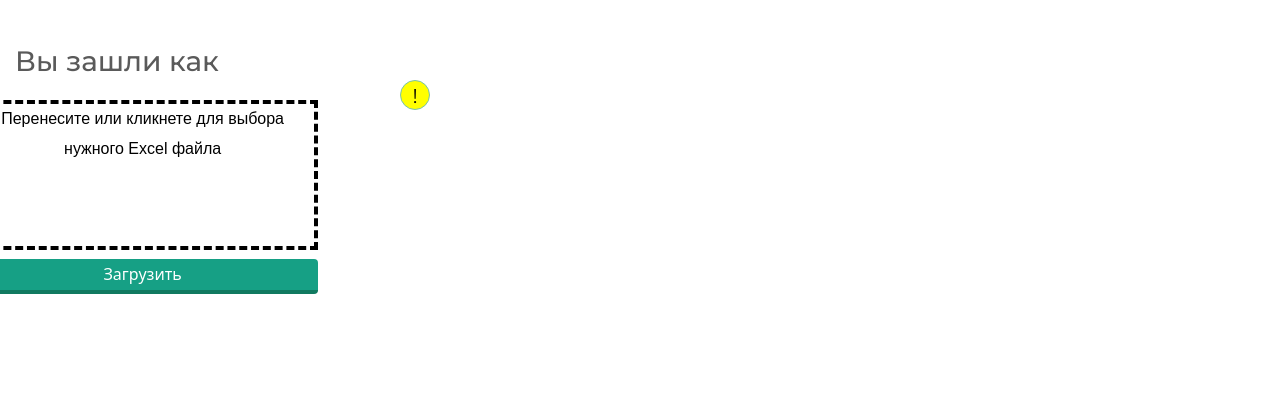
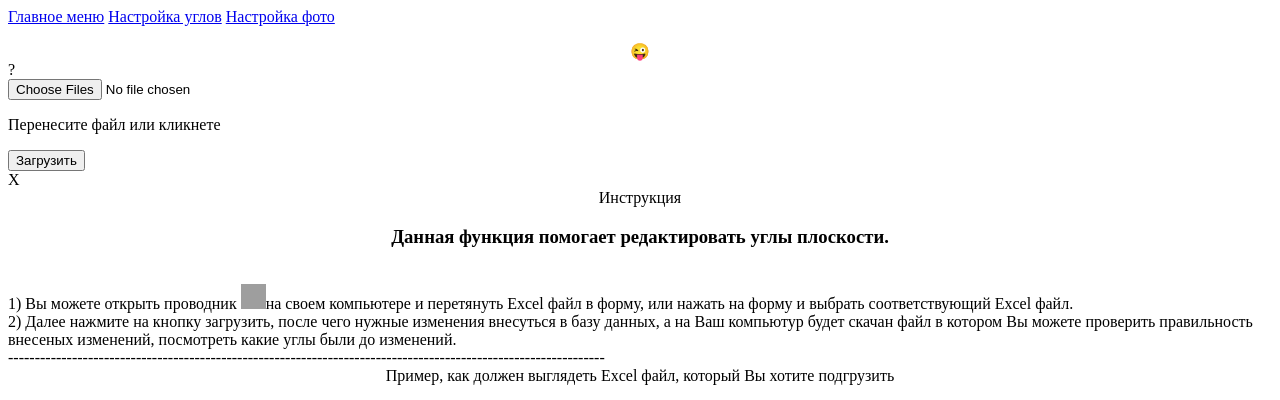
Before and after one commit to panchek/OhhRazom, a Django app: template templates/ToolsManager.html in a window 1280 px wide. Shown: the top 400 px of the page. Before the commit the page ends 294 px from the top, so only its background shows below. Run offline with Django 3.2, Linux system fonts and the light colour scheme; the template is opened without the code that fills it, so the values that code supplies are empty; grey boxes are pictures that could not be loaded.

Commit message:
Changes 14_06_2022

```diff
--- a/WorkBodyOutDoors.py
+++ b/WorkBodyOutDoors.py
@@ -23,6 +23,7 @@ class WorkBodyOutDoors(View):
         if flag == "addMark":
 
             MaxRazom = Totalplanes.objects.aggregate(Max('Razom_number'))
+            print(MaxRazom)
             instAdress = AdressPlanes(
                 adress_UA=request.POST.get('adress_UA'),
                 adress_RU=request.POST.get('adress_RU'),
--- a/templates/Admin.html
+++ b/templates/Admin.html
@@ -533,8 +533,8 @@ overflow-y: scroll;
                     {% csrf_token %}
                 <div class ="border border-dark">
                     {% for i in filterStory%}
-                        <input type="checkbox" class = "form-check-input ml-2" name = "point" value = "{{i.id}}">
-                        <label class = "form-check-label ml-4" style = "color:{{i.color}} " for="i.id">{{i.story}}</label><br/>
+                        <input type="checkbox" class = "form-check-input ml-2" name = "point" value = "{{i.0.id}}">
+                        <label class = "form-check-label ml-4" style = "color:{{i.0.color}} " for="i.id">{{i.0.story}} ({{i.1}})</label><br/>
                     {%endfor%}
                     <br/>
                 </div>
--- a/templates/TableAdmin.html
+++ b/templates/TableAdmin.html
@@ -37,7 +37,7 @@
                     <th>{{tableNameHead.city.RU}}</th>
                     <th>{{tableNameHead.contactor.RU}}</th>
                     <th>{{tableNameHead.adress.RU}}</th>
-                    <th>doors</th>
+                    <th>DOORS</th>
                     <th>{{tableNameHead.SelfNumberCont.RU}}</th>
                     <th>{{tableNameHead.Razom_number.RU}}</th>
                     <th>{{tableNameHead.type.RU}}</th>
@@ -51,7 +51,7 @@
                     <th>{{tableNameHead.city.EN}}</th>
                     <th>{{tableNameHead.contactor.EN}}</th>
                     <th>{{tableNameHead.adress.EN}}</th>
-                    <th>doors</th>
+                    <th>DOORS</th>
                     <th>{{tableNameHead.SelfNumberCont.EN}}</th>
                     <th>{{tableNameHead.Razom_number.EN}}</th>
                     <th>{{tableNameHead.type.EN}}</th>
@@ -65,7 +65,7 @@
                     <th>{{tableNameHead.city.UA}}</th>
                     <th>{{tableNameHead.contactor.UA}}</th>
                     <th>{{tableNameHead.adress.UA}}</th>
-                    <th>doors</th>
+                    <th>DOORS</th>
                     <th>{{tableNameHead.SelfNumberCont.UA}}</th>
                     <th>{{tableNameHead.Razom_number.UA}}</th>
                     <th>{{tableNameHead.type.UA}}</th>
--- a/templates/ToolsManager.html
+++ b/templates/ToolsManager.html
@@ -1,147 +1,101 @@
 <!DOCTYPE html>
 <html lang="en">
+  {% load static %}
 <head>
     <meta charset="UTF-8">
     <title>Tools Managers</title>
-    <link rel="stylesheet" href="https://bootswatch.com/5/minty/bootstrap.min.css">
+    <link rel="stylesheet" href="{% static 'admin\new\css\ToolsManager.css' %}">
     <script src="https://ajax.googleapis.com/ajax/libs/jquery/3.6.0/jquery.min.js"></script>
-    <style>
+    <script src="{% static 'admin\new\js\ToolsManager.js' %}"></script>
 
-        #info-btn{
-        position: relative;
-        left: 400px;
-        top: 80px;
-        border-radius: 50%;
-        width: 30px;
-        height: 30px;
-        text-align: center;
-        padding:0px;
-        background-color: yellow;
-        color: black;
-        font-size: 20px;
-        }
-
-        #user-hello{
-        padding: 15px;
-        }
-        #changeRoute{
-          position: absolute;
-          top: 25%;
-          left: 17%;
-          margin-top: -100px;
-          margin-left: -250px;
-          width: 350px;
-          height: 150px;
-          border: 4px dashed black;
-        }
-        #changeRoute p{
-          width: 100%;
-          height: 100%;
-          text-align: center;
-          line-height: 30px;
-          color: black;
-          font-family: Arial;
-        }
-        #changeRoute input{
-          position: absolute;
-          margin: 0;
-          padding: 0;
-          width: 100%;
-          height: 100%;
-          outline: none;
-          opacity: 0;
-
-        }
-        #changeRoute button{
-          margin: 0;
-          color: #fff;
-          background: #16a085;
-          border: none;
-          width: 350px;
-          height: 35px;
-          margin-top: -20px;
-          margin-left: -4px;
-          border-radius: 4px;
-          border-bottom: 4px solid #117A60;
-          transition: all .2s ease;
-          outline: none;
-        }
-        #changeRoute button:hover{
-          background: #149174;
-            color: #0C5645;
-        }
-        #changeRoute button:active{
-          border:0;
-        }
-    </style>
 
 </head>
 <body>
-    <!-- Button trigger modal -->
-    <button type="button" class="btn btn-primary" id="info-btn" data-toggle="modal" data-target="#exampleModalCenter">
-      !
-    </button>
 
-    <!-- Modal -->
-        <div class="modal fade" id="exampleModalCenter" tabindex="-1" role="dialog" aria-labelledby="exampleModalCenterTitle" aria-hidden="true">
-          <div class="modal-dialog modal-dialog-centered" role="document">
-            <div class="modal-content">
-              <div class="modal-header">
-                <h5 class="modal-title" id="exampleModalLongTitle">Modal title</h5>
-                <button type="button" class="close" data-dismiss="modal" aria-label="Close">
-                  <span aria-hidden="true">&times;</span>
-                </button>
-              </div>
-              <div class="modal-body">
-                ...
-              </div>
-              <div class="modal-footer">
-                <button type="button" class="btn btn-secondary" data-dismiss="modal">Close</button>
-                <button type="button" class="btn btn-primary">Save changes</button>
-              </div>
+    <div class="main">
+
+      <div id="forNav">
+        <nav class="navMenu">
+          <a href="#">Главное меню</a>
+          <a href="#">Настройка углов</a>
+          <a href="#">Настройка фото</a>
+          <div class="dot"></div>
+        </nav>
+      </div>
+
+      <div id="dif-info" align="center">
+        <p id="user-hello"></p><span id = "smile-contact">&#128540</span>
+      </div>
+
+        <div class="main-function">
+          <span class = "tooltip" id="help-text" title = "Кликни и получи подробную инструкцию">?</span>
+          <form id="changeRoute" method="post" enctype="multipart/form-data">
+              {% csrf_token %}
+              <input type="file" name="myfile" multiple>
+            <p>Перенесите файл или кликнете</p>
+            <button type="submit">Загрузить</button>
+          </form>
+        </div>
+      </div>
+
+
+      <!-- MODAL WINDOW ИНСТРУКЦИЯ-->
+      <div id="popup1" class="popup">
+        <div class="popup__body">
+          <div class="popup__content">
+            <span class="popup__close">X</span>
+            <div class="popup__title" align="center">Инструкция</div>
+            <div class="popup__text">
+              <h3 align="center">Данная функция помогает редактировать углы плоскости.</h3>
+              <br>1) Вы можете открыть проводник <img src="{% static 'admin\new\img\sample.png' %}" height="25px" width="25px">на своем компьютере и перетянуть Excel файл в форму, или нажать на форму
+                     и выбрать соответствующий Excel файл.
+              <br>2) Далее нажмите на кнопку загрузить, после чего нужные изменения внесуться в базу данных, а на Ваш компьютур будет
+                    скачан файл в котором Вы можете проверить правильность внесеных изменений, посмотреть какие углы были до изменений.
+              <br> ----------------------------------------------------------------------------------------------------------------
+              <br> <div align="center">Пример, как должен выглядеть Excel файл, который Вы хотите подгрузить</div>
+              <br> <div align="center"><img src="{% static 'admin\new\img\Excel_sample.png' %}"></div>
+              <br> - Вы создаете таблицу с двумя колонками. Первая колонка - уникальный код компании (Razom number),
+              вторая - новый угол (New route) который Вы хотите внести базу. <font face="Comic sans MS" color="red">ВАЖНО</font> порядок колонок должень быть как в примере.
+              <br> - В примере колонки имеют названия <font face="Comic sans MS">Razom_number</font> и <font face="Comic sans MS">New_route</font>, Вы можете называть колонки как Вам удобно, но по возможности старайтесь следовать примеру.
+              <br> - Вы можете использовать столько строк, сколько вам нужно изменить плоскостей. В примере мы меняем углы всего для двух плоскостей.
+              <br> - После того как Вы занесли все нужные данные в Excel файл, сохраните его в любой удобной для Вас папке на своем компьютере. После чего зайдите на страницу
+                  <font face="Comic sans MS">https://ac.rzm.com.ua/toolsmanager</font> и загрузите файл. При нажатии на кнопку <font face="Comic sans MS">Загрузить</font> данные с Вашего файла обработаются
+                  и в базе данных углы плоскостей заменяться на новые, которые Вы указали в файле, а на Ваш компьютер скачается отчет (Excel файл), в котором Вы сможете проверить изменения.
             </div>
           </div>
         </div>
+      </div>
+
+            <!-- MODAL WINDOW ИНСТРУКЦИЯ-->
+            <div id="popup-verification" class="popup">
+              <div class="popup__body">
+                <div class="popup__content">
+                  <div class="popup__title" align="center">Проверка</div>
+                  <div class="popup__text">
+                    <h4 align="center">На странице <font face="Comic sans MS" color="green">https://ac.rzm.com.ua/toolsmanager</font> есть доступ до базы данных, поэтому нам очень важно понять, что
+                      <font face="Comic sans MS" color="green">ВЫ наш человек</font> <img src="{% static 'admin\new\img\verification_smile.jpg' %}" width="25px"></h4>
+                    <div align="center"><form class="validation">
+                      <input id="inpt-validation" class="inpt-validation-cls" type="text" placeholder="Введите ключевую фразу">
+                    </form></div>
+                    <div align="center" id="one-more"><font face="Comic sans MS" color="red">Попробуйте еще разок</font></div>
+                  </div>
+                </div>
+              </div>
+            </div>
 
 
-
-
-
-
-
-
-
-
-
-
-
-    <div class="main">
-        <h3 id="user-hello">Вы зашли как {{request.user.username}}</h3>
-        <form id="changeRoute" method="post" enctype="multipart/form-data">
-            {% csrf_token %}
-            <input type="file" name="myfile" multiple>
-          <p>Перенесите или кликнете для выбора нужного Excel файла</p>
-          <button type="submit">Загрузить</button>
-        </form>
-      </div>
-
-
-
-
-
-
-
-
-
-
-
-
-<script>
-    $(document).ready(function(){
-          $('form input').change(function () {
-            $('form p').text(this.files.length + " file(s) selected");
-          });
-        });
-</script>
+            <!-- MODAL WINDOW Контакты-->
+              <div id="popup-contact" class="popup">
+                <div class="popup__body">
+                  <div class="popup__content">
+                    <div class="popup__title" align="center">Контакты</div>
+                      <div class="popup__text">
+                        <h4 align="center">Разработчик: Егор Паньков</h4>
+                        <h4 align="center">Рабочая почта: <font id="mail">george.pankov@initiativemedia.com.ua</font> <button id="copy">Copy</button></h4>
+                        <h4 align="center">Номер телефона: 0661822017</h4>
+                      </div>
+                    </div>
+                  </div>
+                </div>
 </body>
 </html>
--- a/urls.py
+++ b/urls.py
@@ -56,6 +56,7 @@ urlpatterns = [
     path('InputToDb/loc/', ImportDBloc.as_view()),
     path('Change/Img/in/', FixProblem.as_view()),
     path('toolsmanager/', ToolsManager.as_view()),
+    path('toolsmanagerbot/', ToolsManagerBot.as_view()),
 ]
 
 """
--- a/viewClient.py
+++ b/viewClient.py
@@ -67,8 +67,11 @@ class ClientPage(View):
                     outFormat.append(FormatPlanes.objects.get(id=i['Razom_number__format']))
 
                 outStory = []
+                outStoryCount = {}
                 for i in dataAll.values('story').distinct():
                     outStory.append(Story.objects.get(id=i['story']))
+                    outStoryCount[f"{Story.objects.get(id=i['story'])}"] = RkCompany.objects.filter(story_id=i['story']).count()
+
 
                 CountAC = {
                     "AllAC": len(RkCompany.objects.filter(rk=int(request.session['currentOutAC']))),
@@ -86,6 +89,7 @@ class ClientPage(View):
                 }
                 NameAgency = PermisionUsersClient.objects.get(userId=request.user.id)
                 request.session['currentDataOut'] = list(dataAll.values())
+                print(outStory)
                 return render(request, self.template_name, {
                     "color": WorkFiels.colorFile(str(NameAgency.client.agancy)),
                     'lenguage': request.COOKIES['lenguage'],
@@ -94,7 +98,7 @@ class ClientPage(View):
                     'filterCity': outCity,
                     'filterType': outType,
                     'filterFormat': outFormat,
-                    'filterStory': outStory,
+                    'filterStory': zip(outStory, outStoryCount.values()),
                     'Program': dataAll,
                     'tableNameHead': WorkFile.outLenguage("tableHead"),
                     "CountAboutAC": CountAC,
--- a/viewsAdmin.py
+++ b/viewsAdmin.py
@@ -69,8 +69,10 @@ class Admin(View):
                     outFormat.append(FormatPlanes.objects.get(id=i['Razom_number__format']))
 
                 outStory = []
+                outStoryCount = {}
                 for i in dataAll.values('story').distinct():
                     outStory.append(Story.objects.get(id=i['story']))
+                    outStoryCount[f"{Story.objects.get(id=i['story'])}"] = RkCompany.objects.filter(story_id=i['story']).count()
 
                 CountAC = {
                     "AllAC": len(RkCompany.objects.filter(rk=int(request.session['currentOutAC']))),
@@ -95,7 +97,7 @@ class Admin(View):
                     'filterCity': outCity,
                     'filterType': outType,
                     'filterFormat': outFormat,
-                    'filterStory': outStory,
+                    'filterStory': zip(outStory, outStoryCount.values()),
                     'Program': dataAll,
                     'tableNameHead': WorkFile.outLenguage("tableHead"),
                     "CountAboutAC": CountAC,
```
Also changed, not shown: AdminDo.py (+8 -5 lines), ToolsManager.py (+20 -2 lines), templates/ClientPage.html (+12 -12 lines).
